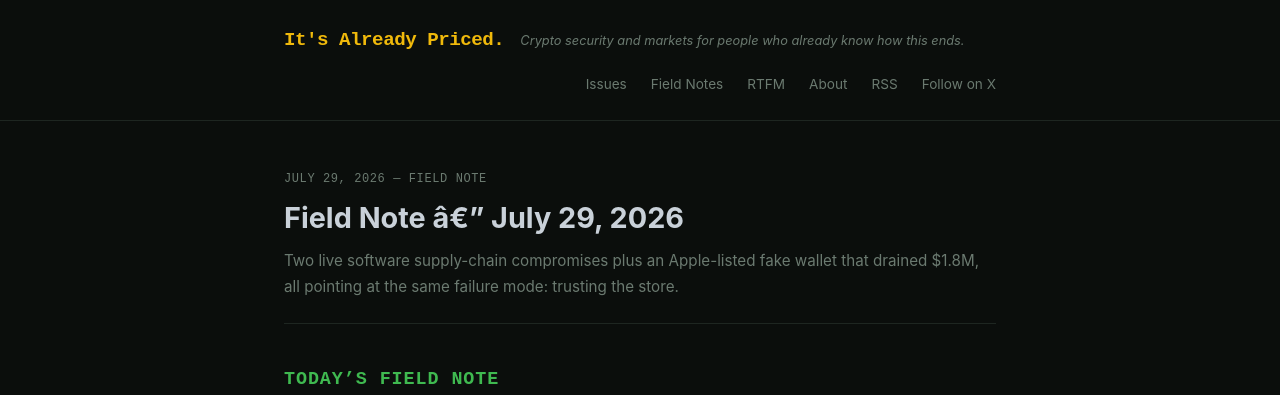
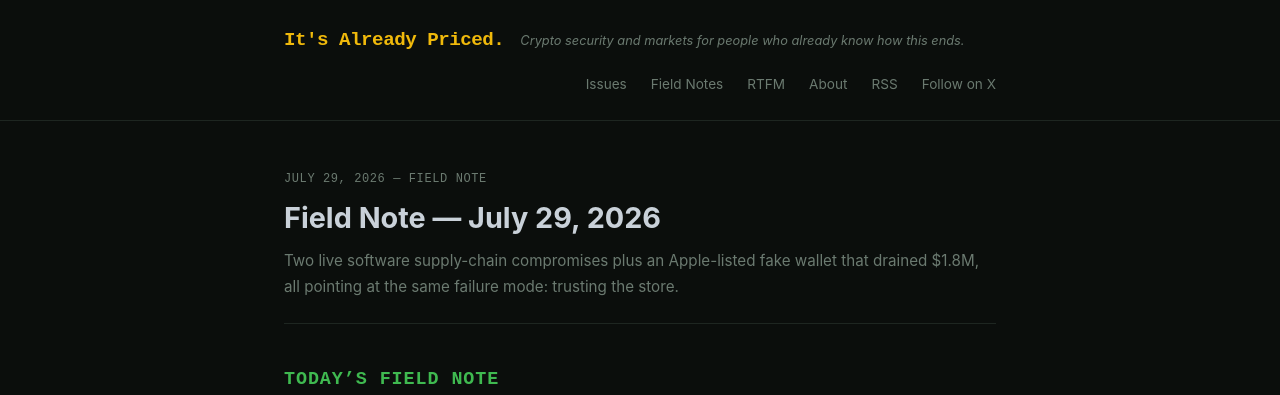
Before and after one commit to bizzal70/itsalreadypriced, a Jekyll site: the page built from _field_notes/2026-07-29-field-note.md, in a window 1280 px wide. Shown: the top 395 px of the page. Built offline with Jekyll 4.4.1, drawn with Linux system fonts in a browser that asks for light colours.

Commit message:
fix: repair CP1252 mojibake corruption (published content)
Same double-encoding class already fixed in the Bizzal-Games-YT-PUB pipeline: correct UTF-8 bytes misread as CP1252, then re-saved as UTF-8. Reversed via .encode('cp1252').decode('utf-8'), verified 0 remaining corrupted runs.

```diff
--- a/_field_notes/2026-07-29-field-note.md
+++ b/_field_notes/2026-07-29-field-note.md
@@ -1,6 +1,6 @@
 ---
 layout: field_note
-title: "Field Note â€” July 29, 2026"
+title: "Field Note — July 29, 2026"
 date: 2026-07-29
 summary: "Two live software supply-chain compromises plus an Apple-listed fake wallet that drained $1.8M, all pointing at the same failure mode: trusting the store."
 ---
```
